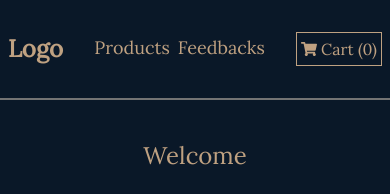
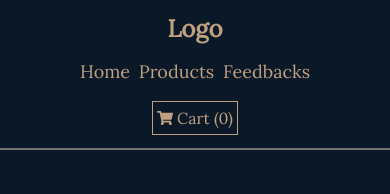
Before and after one commit to Jaba-B/ecommerce-shop, a React (Create React App) app: page /home in a window 390 px wide. Shown: the top 194 px of the page. Built offline with nearby package versions, Linux system fonts and the light colour scheme.

Commit message:
add home link in header and make some design changes

```diff
--- a/src/components/Header.jsx
+++ b/src/components/Header.jsx
@@ -4,11 +4,12 @@ import { Link } from 'react-router-dom'
 
 function Header () {
     return(
-        <div className='w-full h-[100px] bg-blue border-b-2 border-b-grey flex items-center'>
-            <div className='flex mx-2 w-full justify-between sm:justify-evenly items-center'>
+        <div className='w-full h-[150px] sm:h-[100px] bg-blue border-b-2 border-b-grey flex items-center'>
+            <div className='flex flex-col sm:flex-row h-full justify-evenly mx-2 w-full sm:justify-evenly items-center'>
                 <p className='text-gold text-2xl font-semibold'>Logo</p>
-                <div className='flex justify-center items-center'>
-                    <Link to={'products'} className="text-gold text-lg after:content-[''] after:block after:rounded-2xl after:h-[2px] after:w-0 after:mx-auto after:duration-300 after:hover:w-full after:bg-gold mr-2 md:mr-6 lg:mr-10">Products</Link>
+                <div className='w-[230px] flex justify-between items-center'>
+                    <Link to={'home'} className="text-gold text-lg after:content-[''] after:block after:rounded-2xl after:h-[2px] after:w-0 after:mx-auto after:duration-300 after:hover:w-full after:bg-gold">Home</Link>
+                    <Link to={'products'} className="text-gold text-lg after:content-[''] after:block after:rounded-2xl after:h-[2px] after:w-0 after:mx-auto after:duration-300 after:hover:w-full after:bg-gold">Products</Link>
                     <Link to={'feedbacks'} className="text-gold text-lg after:content-[''] after:block after:rounded-2xl after:h-[2px] after:w-0 after:mx-auto after:duration-300 after:hover:w-full after:bg-gold">Feedbacks</Link>
                 </div>
                 <button className='group flex justify-center items-center text-gold p-1 border-[1px] border-gold hover:bg-gold hover:text-white'><FaShoppingCart className='fill-gold mr-1 group-hover:fill-white'/>Cart (0)</button>
```
